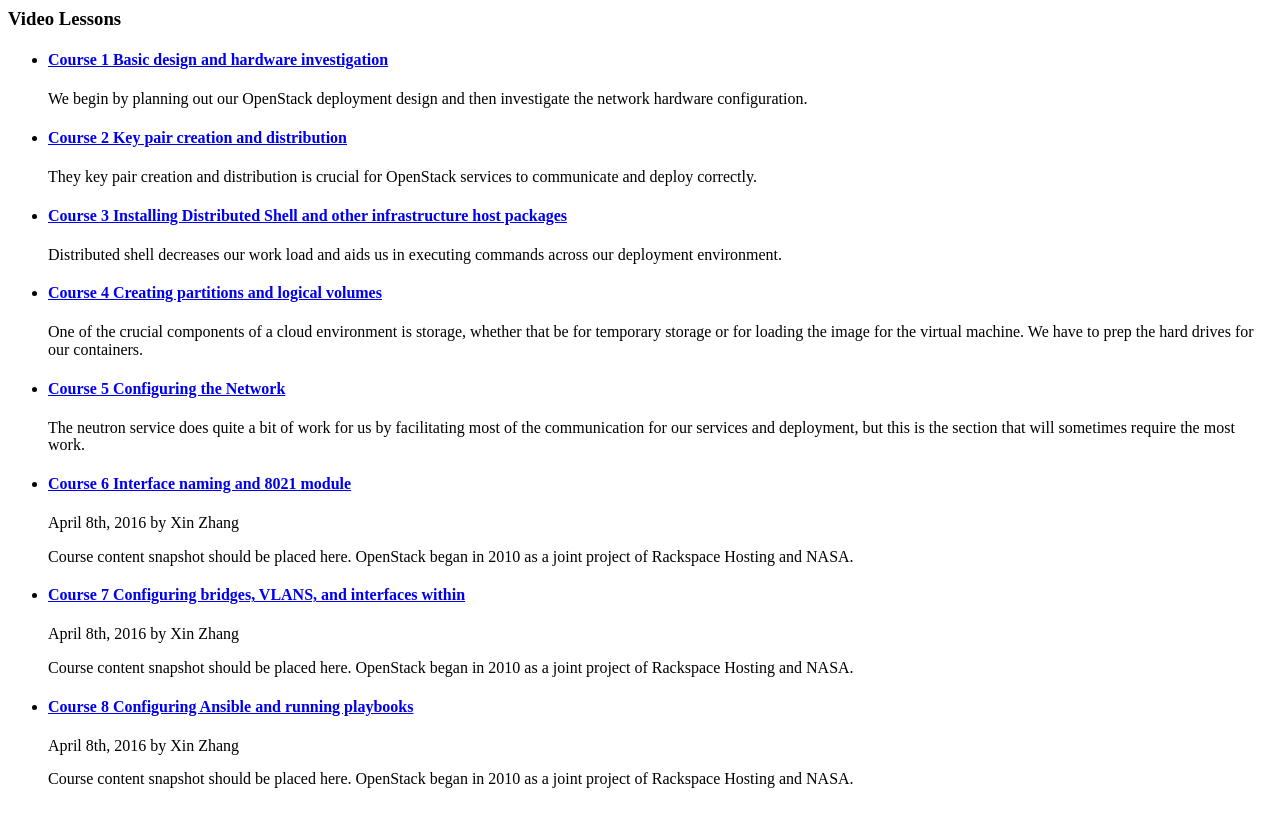
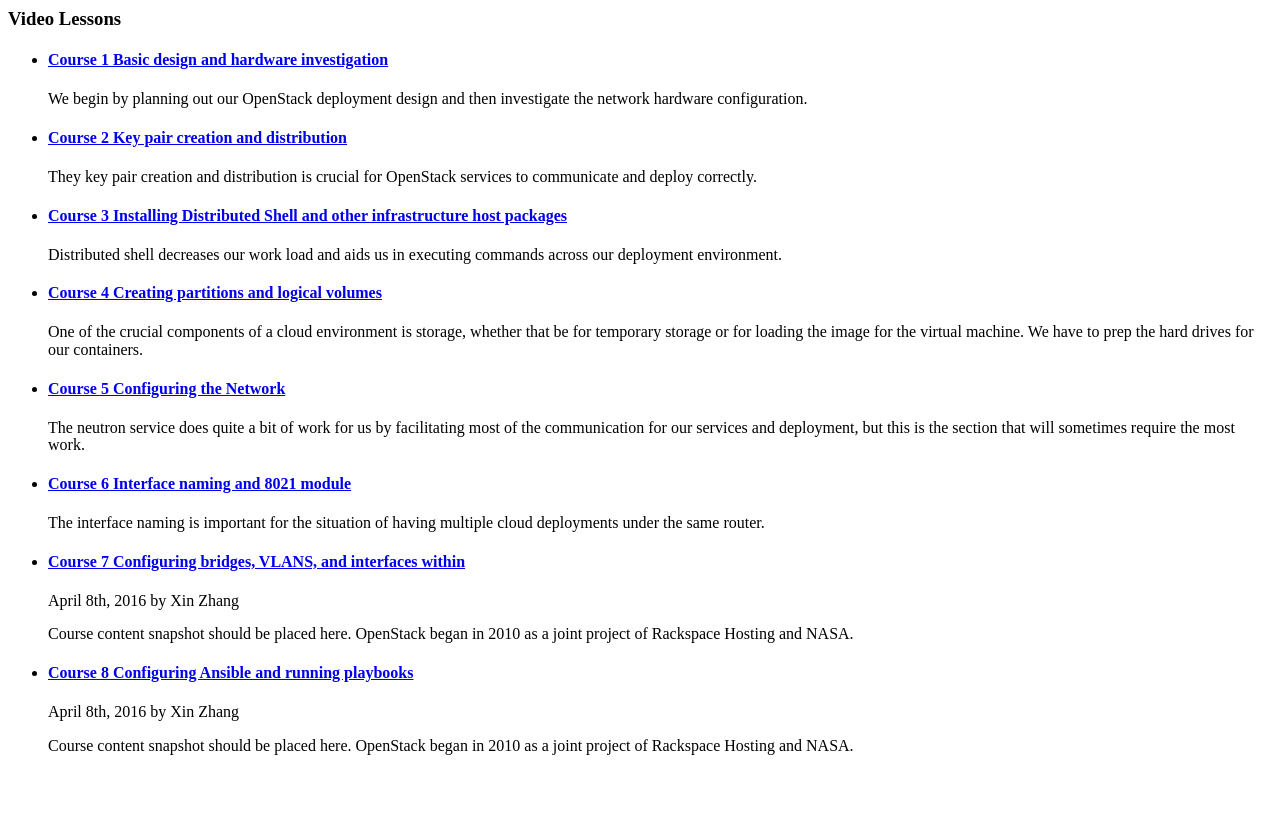
Before and after one commit to opencloudelab/opencloudelab.github.io, a Jekyll site: the page built from Views/Topics/openstack_installation.md, in a window 1280 px wide. Shown: the top 827 px of the page. Built offline with Jekyll 4.4.1, drawn with Linux system fonts in a browser that asks for light colours.

Commit message:
description correction

```diff
--- a/_posts/openstack-install/2016-1-7-Course6.md
+++ b/_posts/openstack-install/2016-1-7-Course6.md
@@ -2,8 +2,8 @@
 layout: post
 title: Course 6 Interface naming and 8021 module
 categories: openstack-install
-author: April 8th, 2016  by Xin Zhang
-description: Course content snapshot should be placed here. OpenStack began in 2010 as a joint project of Rackspace Hosting and NASA.
+author:
+description: The interface naming is important for the situation of having multiple cloud deployments under the same router.
 ---
 
 ***
@@ -14,7 +14,7 @@
 
 
 
-One of the things that you pay attention to is the naming of your interfaces. For instance, above we chose eth1.101, eth1.102, and eth1.103. These names are privately owned, meaning that once assigned, no other deployment should use these same names. This is important as if you double up on the names, the traffic will be confused and the systems will be effectively useless. If you do find that your deployment is using the same interface names as another deployment, the fix is easy. We simply edit the same interfaces file to have a slightly different name. For instance, if eth1.101is used, eth1.201can be used for the next cluster. Note that the first number in the ethernet interfaces name corresponds to its actual designation. Eth1.101 is ethernet interface 1 and needs to stay that way to communicate correctly.
+One of the things that you need to pay attention to is the naming of your interfaces. For instance, in the previous lab we chose eth1.101, eth1.102, and eth1.103. These names are privately owned, meaning that once assigned, no other deployment should use these same names. This is important because if you double up on the names, the traffic will be confused and the systems will be effectively useless. If you do find that your deployment is using the same interface names as another deployment, the fix is easy. We simply edit the same interfaces file to have a slightly different name. For instance, if eth1.101is used, eth1.201can be used for the next cluster. Note that the first number in the ethernet interfaces name corresponds to its actual designation. Eth1.101 is ethernet interface 1 and needs to stay that way to communicate correctly.
 
 Test all servers with the following command and verify that their state is up using the following command. The output should appear similar to what follows the command:
 
```
